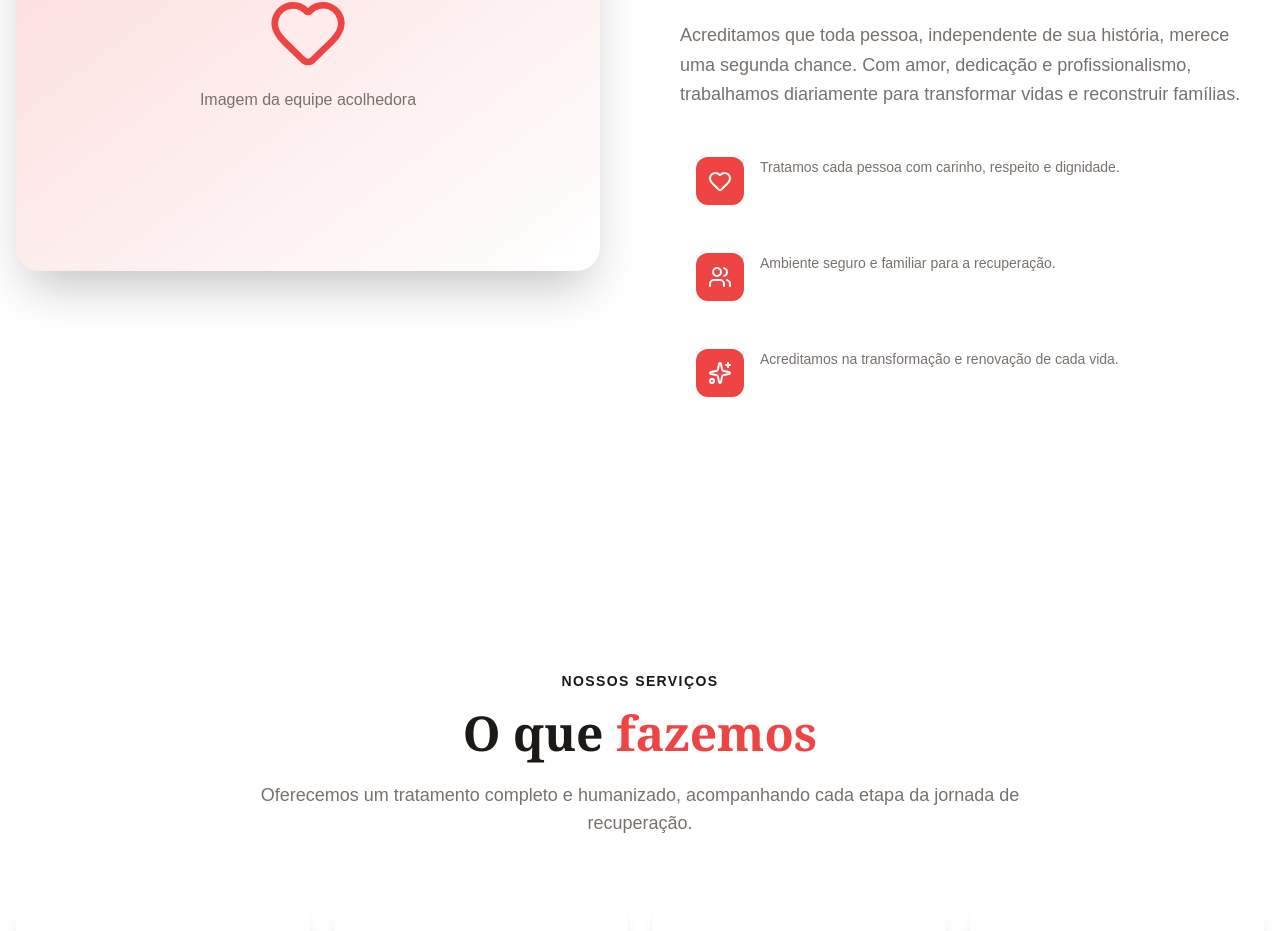
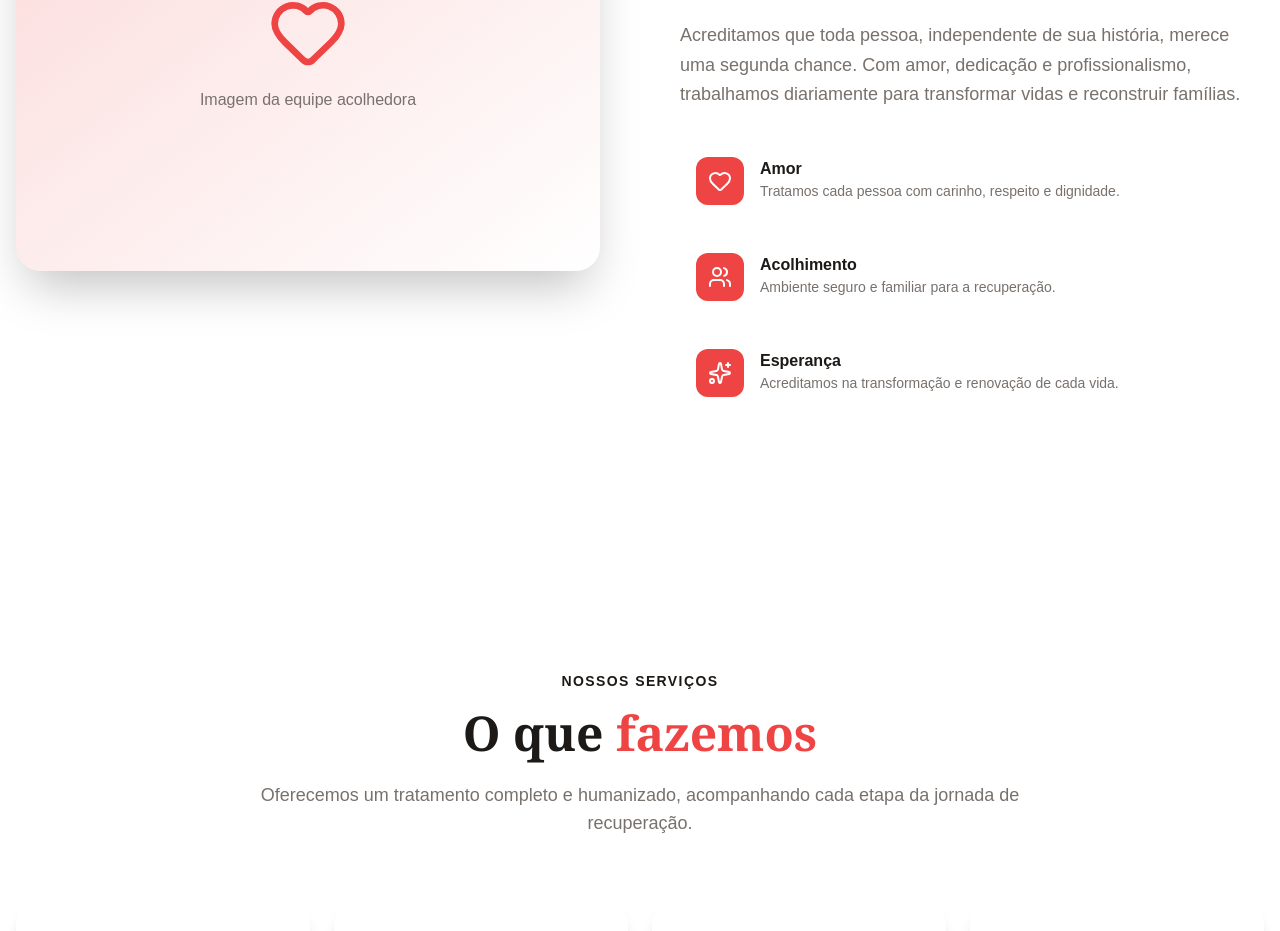
Before and after one commit to souzaisabeladev/site-restaurando-vidas, a Next.js app: page / in a window 1280 px wide. Shown: the part 1237-2168 px from the top of the page. Built offline with nearby package versions, Linux system fonts and the light colour scheme.

Commit message:
fix: corrige tipo do typescript na seção sobre e atualiza produção

```diff
--- a/app/page.tsx
+++ b/app/page.tsx
@@ -273,7 +273,7 @@ function AboutSection() {
                     <value.icon className="w-6 h-6 text-primary-foreground" />
                   </div>
                   <div>
-                    <value.title className="font-bold text-foreground" />
+                    <h3 className="font-bold text-foreground">{value.title}</h3>
                     <p className="text-muted-foreground text-sm">
                       {value.description}
                     </p>
```
Also changed, not shown: 1 other file (tests, documents, lock files or other folders).
